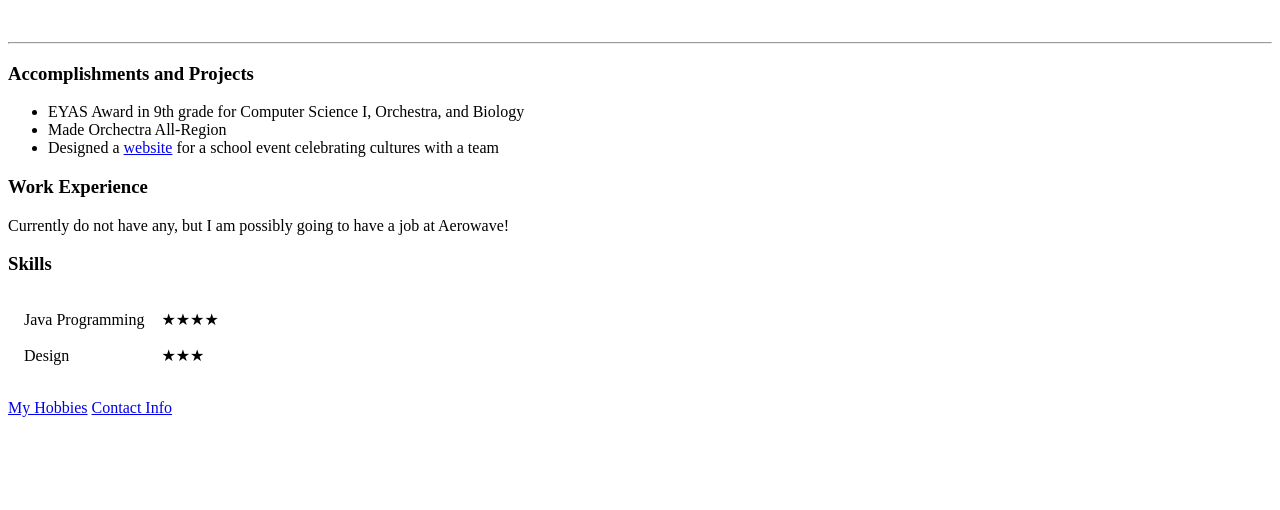
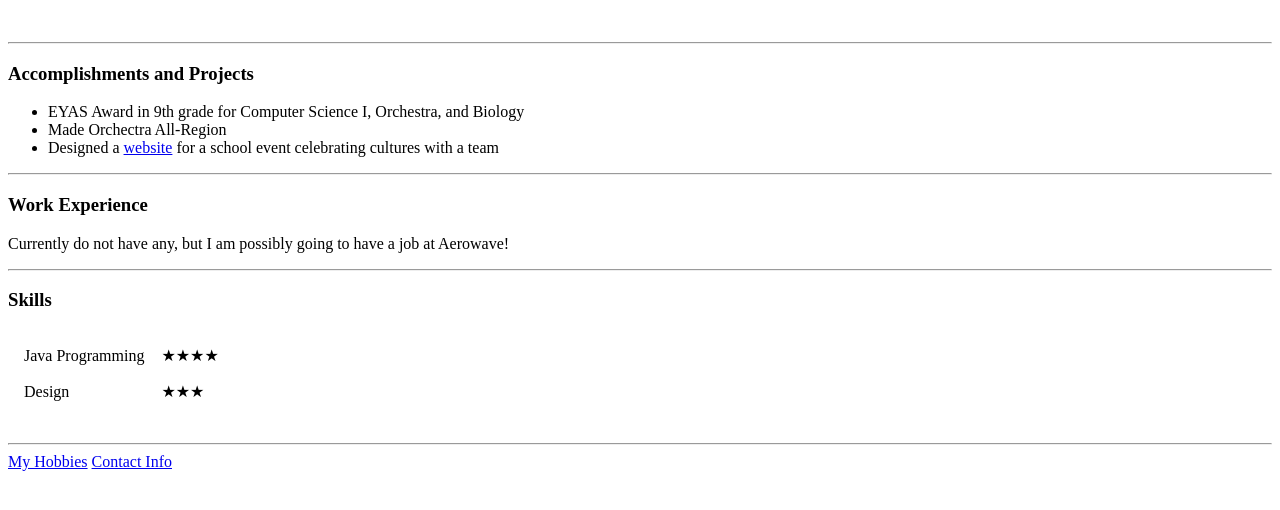
Before and after one commit to JSJ9/web-dev-course-work, a plain HTML site: page index.html in a window 1280 px wide. Shown: the part 182-692 px from the top of the page. Drawn offline with Linux system fonts and the light colour scheme.

Commit message:
Update index.html

```diff
--- a/index.html
+++ b/index.html
@@ -40,9 +40,10 @@
       <li> Designed a <a href="https://hebronhigh.github.io/hawkfest">website</a>
         for a school event celebrating cultures with a team</li>
     </ul>
+    <hr/>
     <h3> Work Experience </h3>
     <p> Currently do not have any, but I am possibly going to have a job at Aerowave!</p>
-
+    <hr>
     <h3> Skills </h3>
     <table cellspacing="15">
       <tr>
@@ -63,6 +64,7 @@
       </tr>
     </table>
     <br />
+    <hr>
     <a href="Hobbies.html">My Hobbies</a>
     <a href="ContactInfo.html">Contact Info</a>
   </body>
```
